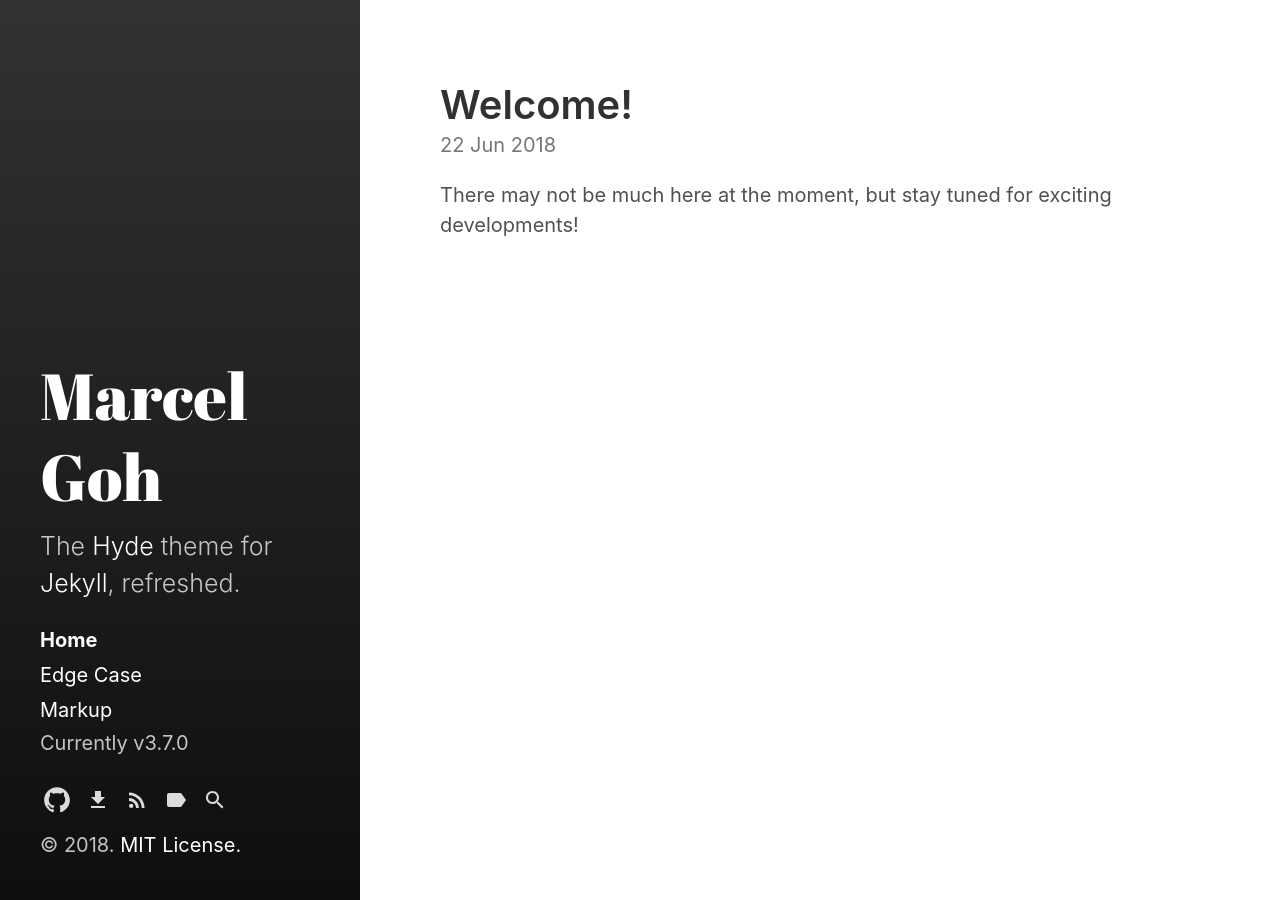
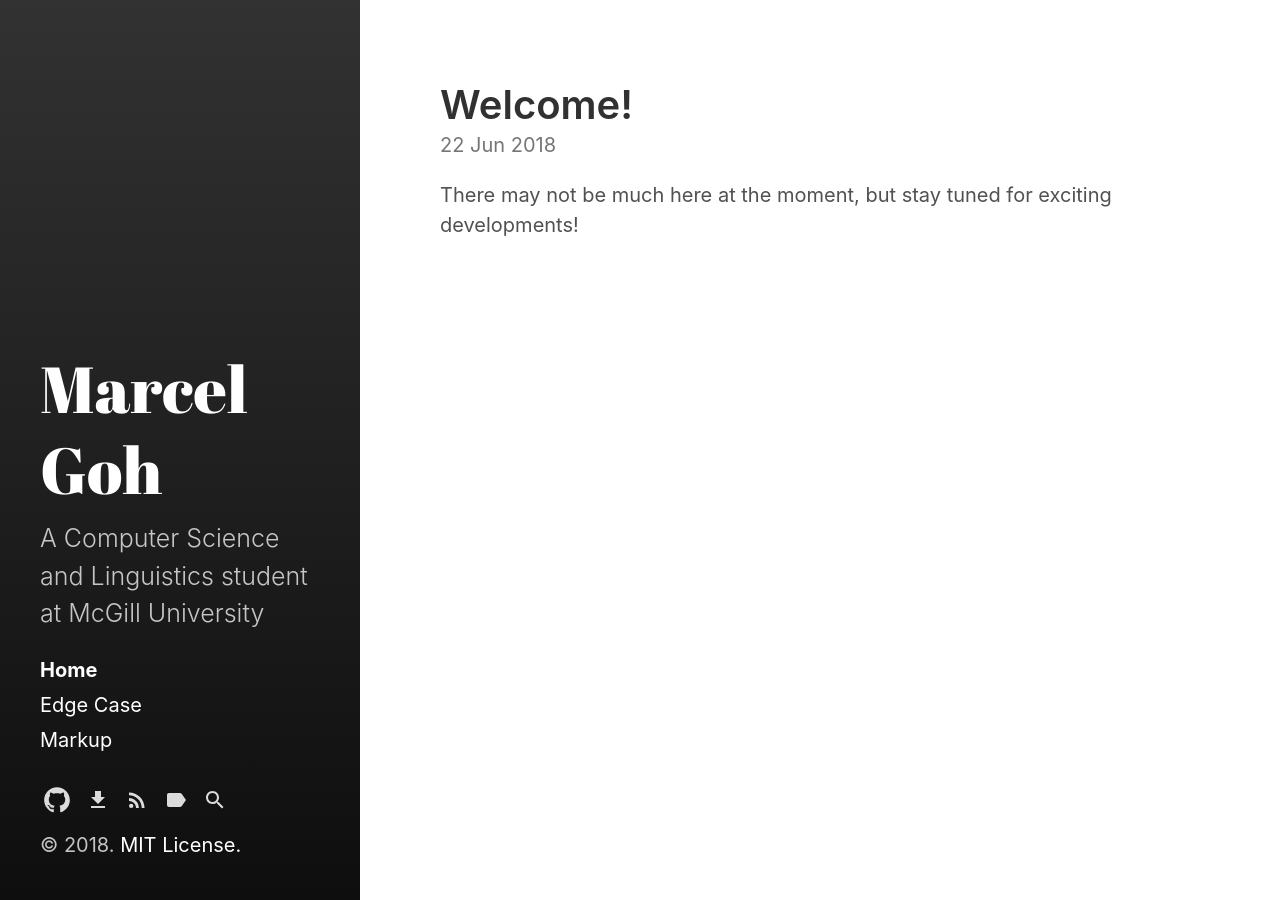
Before and after one commit to marcelgoh/marcelgoh.github.io, a Jekyll site: the page built from index.html, in a window 1280 px wide. Built offline with Jekyll 4.4.1, drawn with Linux system fonts in a browser that asks for light colours; the list of posts is cut into pages by our own code.

Commit message:
changing config file

```diff
--- a/Gemfile
+++ b/Gemfile
@@ -1,3 +1,2 @@
 source "https://rubygems.org"
 gemspec
-gem "jekyll-theme-hydeout", "~> 3.4"
--- a/_config.yml
+++ b/_config.yml
@@ -5,18 +5,12 @@ highlighter:      rouge
 # Setup
 title:            Marcel Goh
 tagline:          'Computer Science Student'
-description:      'The <a href="http://hyde.getpoole.com" target="_blank">Hyde</a> theme for <a href="http://jekyllrb.com" target="_blank">Jekyll</a>, refreshed.'
+description:      'A Computer Science and Linguistics student at McGill University'
 url:              https://marcelgoh.github.io
-baseurl:          '/hydeout'
-                  # the optional subpath of your site, e.g. "/blog"
-                  # NB: This applies to all pages in your Jekyll site.
-                  # If you want to move just the blog index pages but keep
-                  # other pages at root, see the paginate_path and
-                  # sidebar_blog_link below.
 
 author:
-  name:           'Andrew Fong'
-  url:            https://twitter.com/fongandrewc
+  name:           'Marcel Goh'
+  url:            https:github.com/marcelgoh
 
 paginate:         5
 # paginate_path:    '/page:num'
@@ -28,11 +22,10 @@ plugins:
   - jekyll-paginate
 
 # Custom vars
-version:            3.7.0
 sidebar_home_link:  true
 # sidebar_blog_link:  '/blog'   # By default, your home page is your blog
                                 # page. If you change your paginate_path,
                                 # set this to the root of the paginate_path
                                 # to enable a separate blog link.
 github:
-  repo:             https://github.com/marcelgoh/marcelgoh.github.io
+  repo:             https://github.com/marcelgoh
```
Also changed, not shown: LICENSE.md (deleted), README.md (deleted), _screenshots/1.png (deleted), _screenshots/2.png (deleted), _screenshots/3.png (deleted).
